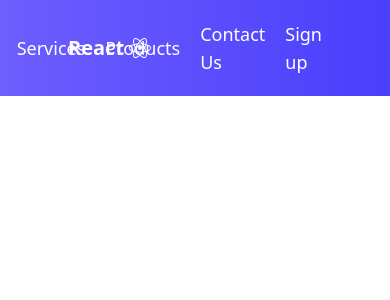
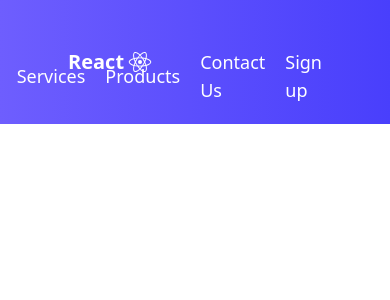
Before and after one commit to hadi-mollataheri/react-navbar-app, a React (Create React App) app: page / in a window 390 px wide. Shown: the top 300 px of the page. Built offline with nearby package versions, Linux system fonts and the light colour scheme.

Commit message:
Install fontAwesome and Re-write the right side -Use icons of FA for mobile menus -Put items and mune icons login in rightSice-container div -Create isClicked state and use it for changing the menu icon

```diff
--- a/package.json
+++ b/package.json
@@ -3,6 +3,9 @@
   "version": "0.1.0",
   "private": true,
   "dependencies": {
+    "@fortawesome/fontawesome-svg-core": "^6.5.2",
+    "@fortawesome/free-solid-svg-icons": "^6.5.2",
+    "@fortawesome/react-fontawesome": "^0.2.0",
     "@testing-library/jest-dom": "^5.17.0",
     "@testing-library/react": "^13.4.0",
     "@testing-library/user-event": "^13.5.0",
--- a/src/App.js
+++ b/src/App.js
@@ -1,10 +1,13 @@
+import { useState } from 'react';
 import Navbar from './components/Navbar/Navbar';
 
 function App() {
+  const [isClicked, setIsClicked] = useState(false);
+
   return (
     <div id='container'>
       <header>
-        <Navbar />
+        <Navbar isClicked={isClicked} setIsClicked={setIsClicked} />
       </header>
     </div>
   );
--- a/src/components/Navbar/Navbar.js
+++ b/src/components/Navbar/Navbar.js
@@ -1,26 +1,48 @@
 import React from 'react';
 import { menuItems } from './MenuItems';
-import reactLogo from '../../assets/logo-react.svg';
+import { FontAwesomeIcon } from '@fortawesome/react-fontawesome';
+import reactIcon from '../../assets/logo-react.svg';
+import { faBars } from '@fortawesome/free-solid-svg-icons';
+import { faXmark } from '@fortawesome/free-solid-svg-icons';
 
-function Navbar() {
+function Navbar({ isClicked, setIsClicked }) {
+  const handleClick = () => {};
+
   return (
     <nav className='grid grid-cols-2 justify-center p-5 bg-react-navbar h- text-white text-lg'>
       <div
         id='leftSide-container'
-        className=' justify-self-start ml-12 flex items-center'
+        className=' justify-self-start ml-12 flex items-center cursor-pointer'
       >
         <h3 aria-label='logo' className='text-xl font-bold'>
           React
         </h3>
-        <img src={reactLogo} alt='react' className=' w-6 h-6 ml-1 fill-white' />
+        <img src={reactIcon} alt='react' className='w-6 h-6 ml-1' />
       </div>
-      <ul className='justify-self-end mr-12 flex gap-5 items-center justify-center'>
+
+      <div id='rightSide-container' className='justify-self-end mr-12'>
+        <div id='menu-icon' className=' cursor-pointer' onClick={handleClick}>
+          {isClicked ? (
+            <FontAwesomeIcon icon={faXmark} style={{ color: '#ffffff' }} />
+          ) : (
+            <FontAwesomeIcon icon={faBars} style={{ color: '#ffffff' }} />
+          )}
+        </div>
+
+        <ul
+          className={
+            !isClicked
+              ? ' flex gap-5 items-center justify-center'
+              : ''
+          }
+        >
           {menuItems.map((item, index) => (
             <li key={index}>
               <a href={item.url}>{item.title}</a>
             </li>
           ))}
         </ul>
+      </div>
     </nav>
   );
 }
```
Also changed, not shown: src/assets/Hamburger_icon.svg.png (deleted), 1 other file (tests, documents, lock files or other folders). Lines whose indentation alone changed are shown as unchanged.
